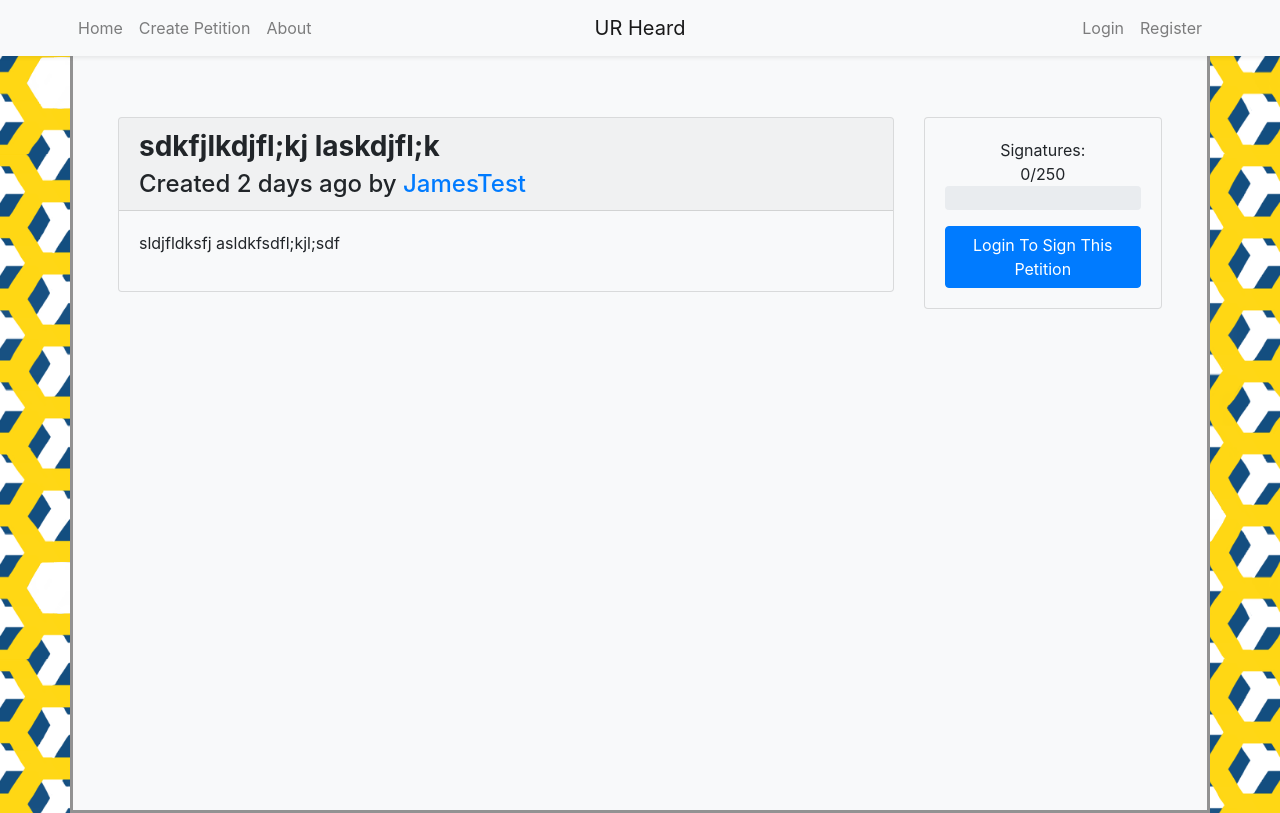
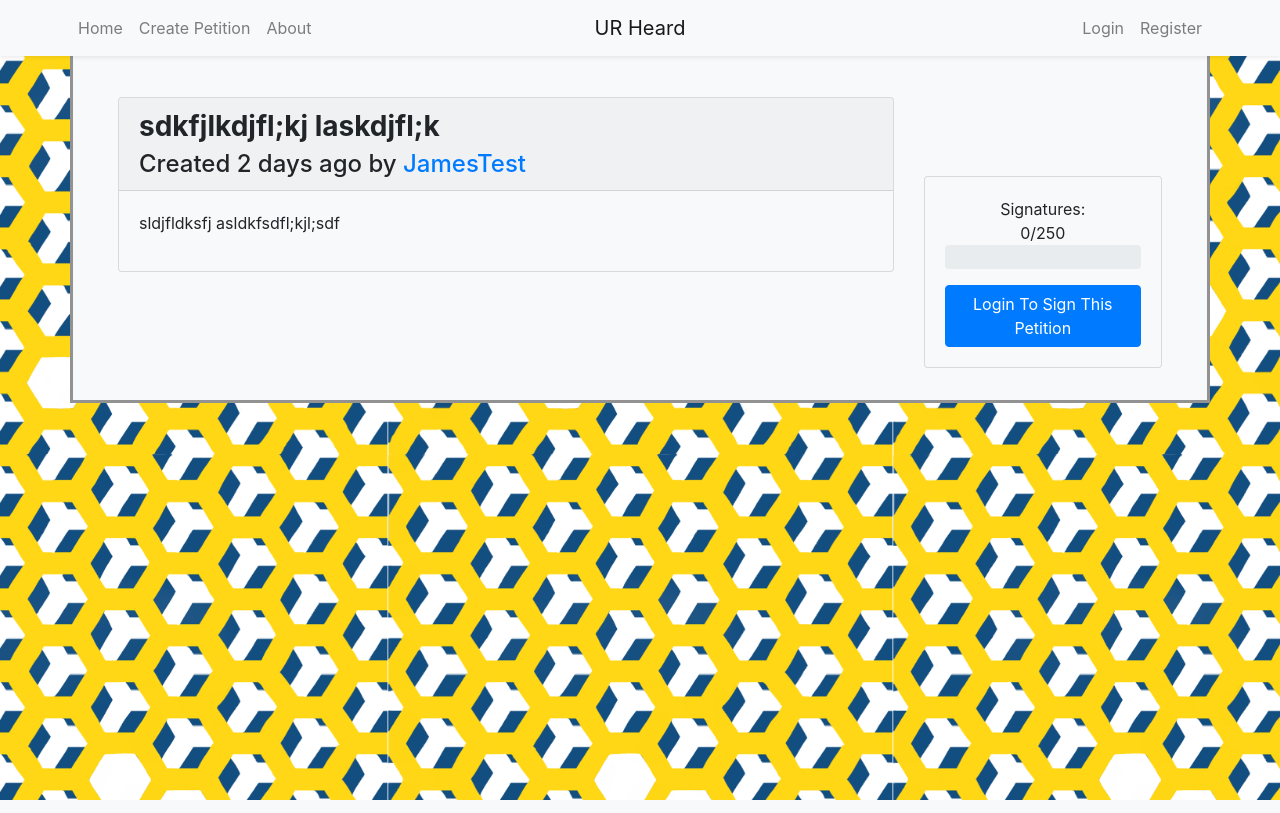
Before and after one commit to michaelb-TI100/csc210-team3, a Flask app: page /petition/1 in a window 1280 px wide. Run offline with Flask 2, Linux system fonts and the light colour scheme; data comes from the database, SQL or seed files in the repository; some libraries are stand-ins or nearby versions.

Commit message:
misc. styling

```diff
--- a/templates/about.html
+++ b/templates/about.html
@@ -4,7 +4,7 @@
 
 {% block content %}
 	<header class="page-header">
-		<h2 style="text-align:center"> About This Project </h2>
+		<h1 style="text-align:center"> About This Project </h1>
 	</header>
 	<section class="mx-auto pb-2" style="width:max-content">
 		<p>Inspired by <a href="https://www.sa.rochester.edu/impact/">SA Impact</a> and <a href="https://www.change.org/petitions">Change.org</a>, team 3 has created a modern petition platform for students. Users are able to browse the most recent
--- a/templates/base.html
+++ b/templates/base.html
@@ -25,7 +25,7 @@
 						text-decoration: overline;
 					}
 					#shadow {
-						height: 95vh;
+						height: 100vp;
 						display: flex;
      				flex-direction: column;
 						margin-top: -3px;
@@ -37,7 +37,7 @@
 						border-right-style: solid;
 					}
 					#content {
-						margin-top: 45px;
+						margin-top: 25px;
 					}
 				</style>
 			{% endblock styles %}
@@ -71,10 +71,8 @@
 		</div>
 		<div class="container bg-light" id="shadow">
 			<div class="container bg-light" id="content">
-			<header class="page-header">
-				{# <h1 class="text-center pt-3">CSC 210 - Group 3 - URHeard</h1> #} <!--We should probably pick how exactly we want to stylize/capitalize the name of the project-->
-			</header>
-			{% block content %}{% endblock content %}
+			{% block content %}
+			{% endblock content %}
 			</div>
 		</div>
 		{% block scripts %}
--- a/templates/petition.html
+++ b/templates/petition.html
@@ -5,9 +5,8 @@
 	<article class="container">
 		<div class="row py-3">
 			<div class="col-3 order-2" id="side-panel">
-				<div class="sticky-top">
+				<div class="sticky-top" style="padding-top:33%;">
 					<div class="card bg-light mb-3" style="max-width: 18rem;">
-						{# <div class="card-header">Generic Side Panel</div> #}
 						<div class="card-body">
 							<p class="text-center mb-0">Signatures:</p>
 							<p class="text-center my-0 pt-0">{{petition.signature_count}}/250</p>
@@ -39,12 +38,11 @@
 						<h4 class="card-subtitle">Created {{moment(petition.timestamp).fromNow()}} by <a href="/profile/{{petition.author_id}}">{{petition.author.name}}</a></h4>
 					</heading>
 					<div class="card-body">
-						<p style="white-space: pre-wrap;">{{petition.body}}</p>
+						<p style="white-space:pre-wrap;">{{petition.body}}</p>
 					</div>
 				</div>
 			</div>
 		</div>
-	</article>
 	{# <div class="d-flex flex-wrap">
 		<article class="card m-2">
 			<div class="card-body">
```
